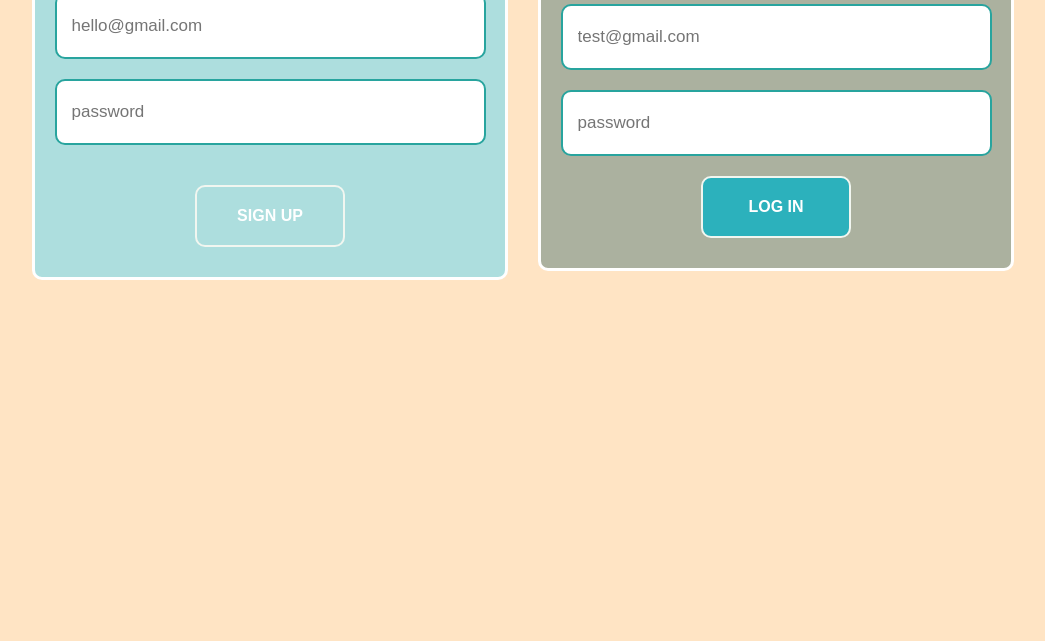
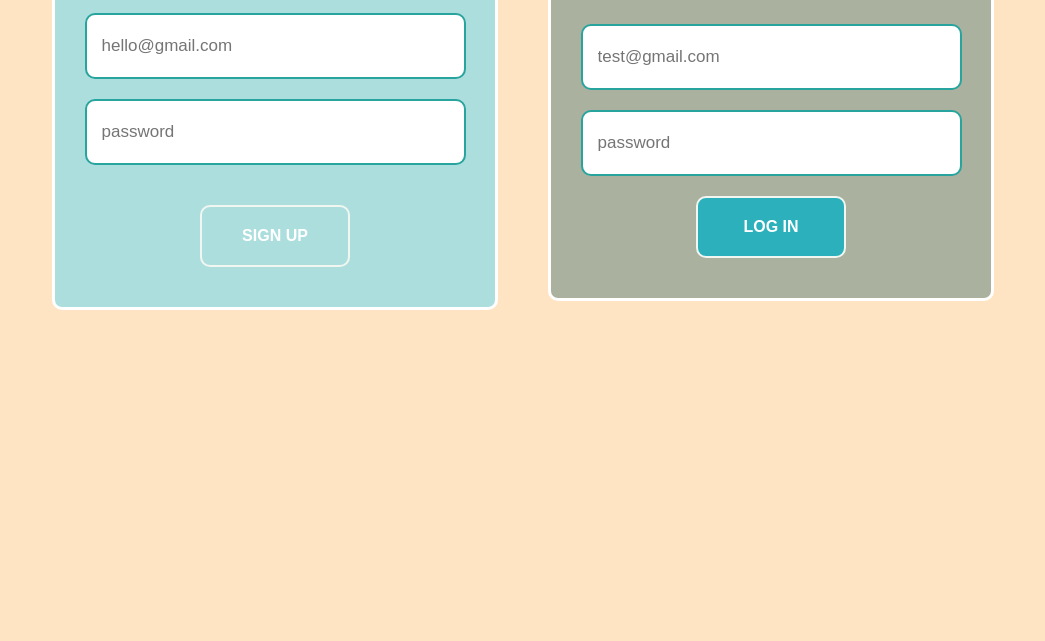
Before and after one commit to officialpurpledragon01/userauth, a plain HTML site: page index.html in a window 1280 px wide. Shown: the part 159-800 px from the top of the page, without its empty margins (117-1162 px from the left). Drawn offline with Linux system fonts and the light colour scheme.

```diff
--- a/style.css
+++ b/style.css
@@ -26,8 +26,9 @@ body{
     color: black;
     border: 3px solid white;
 
-    padding: 10px;
-    width: 450px;
+    margin: 10px;
+    padding: 20px;
+    width: 400px;
 
     flex: 1 1 auto;
 }
```
